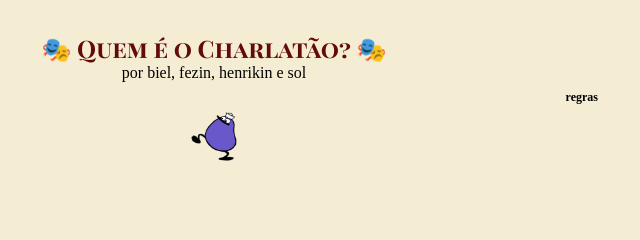
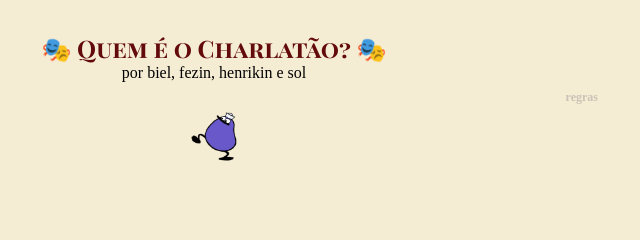
Before and after one commit to dopezinho/charlato-share, a plain HTML site: page index.html in a window 1280 px wide. Shown: the top 240 px of the page, 186-826 px from the left. Drawn offline with Linux system fonts and the light colour scheme; a web font is replaced by a local one.

Commit message:
regras grey

```diff
--- a/style.css
+++ b/style.css
@@ -65,7 +65,7 @@ header h1 {
 }
 header h3 {
     align-items: center;
-    color: #000000;
+    color: #8e8b8b69;
     display: flex;
     font-size: 1.5vh;
     font-weight: 600;
```
